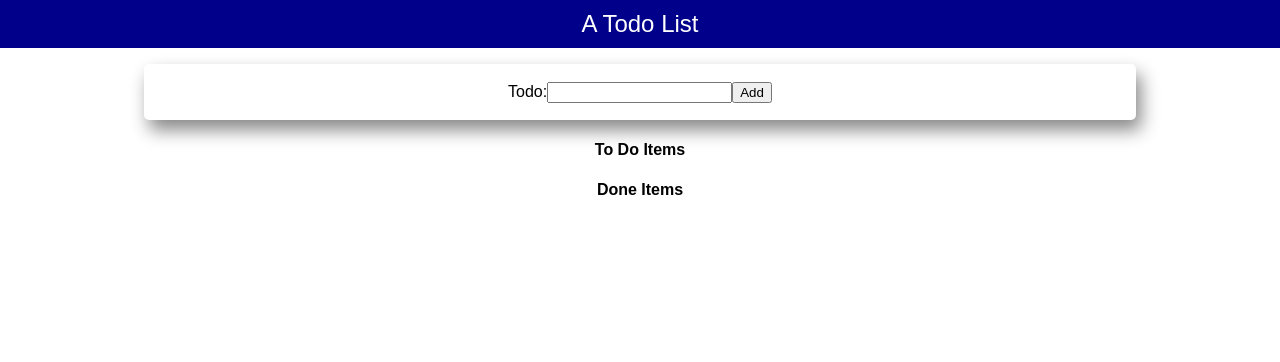
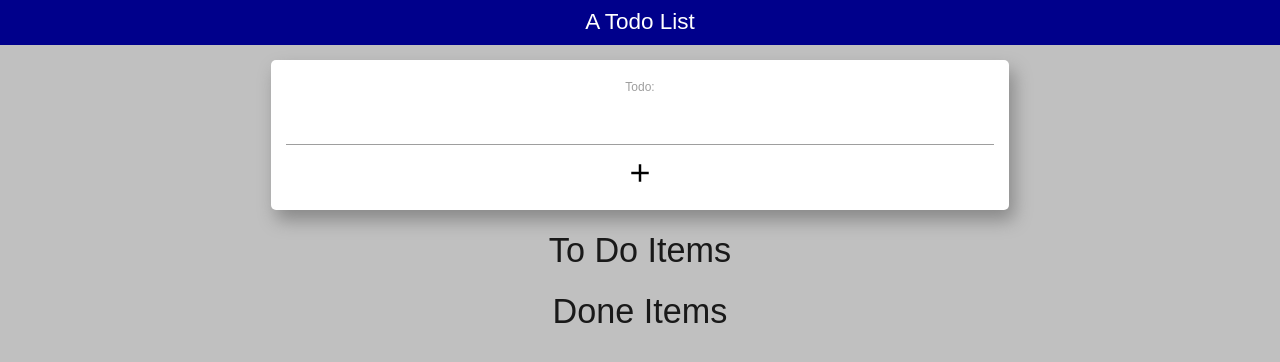
Before and after one commit to petersowa/list-app, a React (Create React App) app: page / in a window 1280 px wide. Shown: the top 362 px of the page. Built offline with nearby package versions, Linux system fonts and the light colour scheme.

Commit message:
Added more transitions to list to understand CSS better.

```diff
--- a/package.json
+++ b/package.json
@@ -3,6 +3,8 @@
   "version": "0.1.0",
   "private": true,
   "dependencies": {
+    "material-icons": "^0.2.3",
+    "materialize-css": "^1.0.0-rc.2",
     "react": "^16.4.1",
     "react-dom": "^16.4.1",
     "react-scripts": "1.1.4"
--- a/public/index.html
+++ b/public/index.html
@@ -1,5 +1,6 @@
 <!DOCTYPE html>
 <html lang="en">
+
 <head>
   <meta charset="utf-8">
   <meta name="viewport" content="width=device-width, initial-scale=1, shrink-to-fit=no">
@@ -19,8 +20,10 @@
       work correctly both with client-side routing and a non-root public URL.
       Learn how to configure a non-root public URL by running `npm run build`.
     -->
-    <title>React App</title>
+  <title>Animated Todo App by PeterSDev</title>
+  <link href="https://fonts.googleapis.com/icon?family=Material+Icons" rel="stylesheet">
 </head>
+
 <body>
   <noscript>
     You need to enable JavaScript to run this app.
@@ -37,4 +40,5 @@
       To create a production bundle, use `npm run build` or `yarn build`.
     -->
 </body>
+
 </html>
--- a/src/Animate/Animate.js
+++ b/src/Animate/Animate.js
@@ -62,7 +62,7 @@ class Animate extends Component {
   childClass = this.props.children.props.className || '';
 
   componentDidMount() {
-    console.log(this.childClass);
+    //console.log(this.childClass);
     setTimeout(() => this.setState({index: 1, show: !this.props.hide}), 10);
   }
 
--- a/src/Todo.js
+++ b/src/Todo.js
@@ -2,10 +2,24 @@ import React, {Component} from 'react';
 import {Animate} from './Animate/Animate';
 import './styles/Todo.css';
 
+const Icon = ({name, color = 'black'}) => (
+  <i className={`small material-icons ${color}-text`}>{name}</i>
+);
+
 class Todo extends Component {
   render() {
     const {children, item, ...rest} = this.props;
-    return <li {...rest}>{item.body}</li>;
+    return (
+      <div {...rest}>
+        {item.body}
+        <button style={{float: 'right'}}>
+          <Icon name="clear" color="red" />
+        </button>
+        <button style={{float: 'right'}}>
+          <Icon name="check" color="green" />
+        </button>
+      </div>
+    );
   }
 }
 
@@ -63,16 +77,19 @@ class TodoApp extends Component {
           >
             <label>Todo:</label>
             <input type="text" id="newTodo" />
-            <button type="submit">Add</button>
+            <button type="submit">
+              <Icon name="add" />
+            </button>
           </form>
         </Animate>
 
         <h4>To Do Items</h4>
-        <ul className="swing">
+        <div className="item-list swing">
           {this.state.todos.map((todo, i) => {
             return (
               <Animate key={todo.id} hide={todo.done}>
                 <Todo
+                  className="items"
                   onClick={event => {
                     this.removeItem(todo);
                   }}
@@ -81,25 +98,25 @@ class TodoApp extends Component {
               </Animate>
             );
           })}
-        </ul>
+        </div>
 
         <h4>Done Items</h4>
-        <ul className="swing">
+        <div className="list-items swing">
           {this.state.todos.map((todo, i) => {
             //if (todo.done === true) return null;
             return (
               <Animate key={todo.id} hide={!todo.done}>
-                <li
+                <Todo
+                  className="items"
                   onClick={event => {
                     this.removeItem(todo);
                   }}
-                >
-                  {todo.body}
-                </li>
+                  item={todo}
+                />
               </Animate>
             );
           })}
-        </ul>
+        </div>
       </div>
     );
   }
--- a/src/index.js
+++ b/src/index.js
@@ -1,5 +1,7 @@
 import React from 'react';
 import ReactDOM from 'react-dom';
+import 'materialize-css/dist/css/materialize.min.css';
+
 import './styles/index.css';
 import App from './App';
 import registerServiceWorker from './registerServiceWorker';
--- a/src/styles/Todo.css
+++ b/src/styles/Todo.css
@@ -2,10 +2,10 @@
 
 .TodoApp {
   margin: auto;
-  max-width: 80%;
+  max-width: 60%;
 }
 
-ul {
+.item-list {
   box-sizing: border-box;
   padding: 0 12px;
   text-align: left;
@@ -13,11 +13,27 @@ ul {
   max-width: 50rem;
 }
 
-li {
+button {
+  padding: 5px;
+  line-height: 100%;
+  align-content: center;
+  background-color: inherit;
+  border-style: none;
+  transition: all 0.4s ease;
+  filter: brightness(100%);
+  cursor: pointer;
+}
+
+button:hover {
+  filter: brightness(150%);
+}
+
+.items {
+  position: relative;
   text-align: left;
   box-sizing: border-box;
   list-style: none;
-  background: cornflowerblue;
+  background: rgb(44, 65, 104);
   color: #fff;
   line-height: 0px;
   padding: 0 0.5rem;
@@ -26,9 +42,16 @@ li {
   max-width: 40rem;
   border-radius: 5px;
   box-shadow: 5px 10px 18px #888888;
+  transition: all 0.5s var(--transition-args);
+}
+
+.items:hover {
+  filter: brightness(150%);
+  transform: rotateZ(30deg);
 }
 
 form {
+  background-color: white;
   perspective: 100px;
   margin: 1rem;
   padding: 1rem;
@@ -49,12 +72,12 @@ form.show {
   transform: none;
 }
 
-.fade li {
+.fade .items {
   transition: all 0.4s ease;
   opacity: 0;
 }
 
-.fade li.show {
+.fade .items.show {
   line-height: 1.5rem;
   opacity: 1;
   transform: none;
@@ -65,15 +88,20 @@ form.show {
   perspective: 100px;
 }
 
-.swing li {
+.swing .items {
   opacity: 0;
   transform: rotateY(-90deg);
   transition: all 0.5s var(--transition-args);
 }
 
-.swing li.show {
+.swing .items.show {
   opacity: 1;
   line-height: 1.5rem;
   transform: none;
   transition: all 0.5s var(--transition-args);
 }
+
+.items.show:hover {
+  transition: all 0.5s var(--transition-args);
+  transform: translate3d(0, 0, 5px);
+}
--- a/src/styles/index.css
+++ b/src/styles/index.css
@@ -2,4 +2,5 @@ body {
   margin: 0;
   padding: 0;
   font-family: sans-serif;
+  background-color: silver;
 }
```
Also changed, not shown: 1 other file (tests, documents, lock files or other folders). Lines whose indentation alone changed are shown as unchanged.
